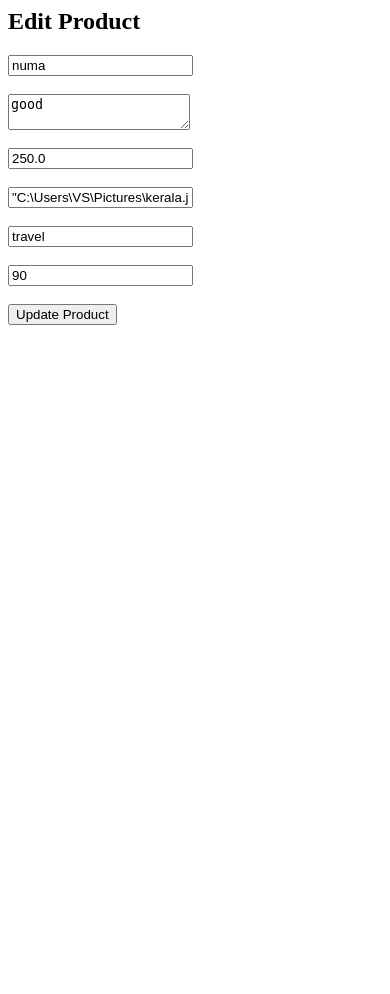
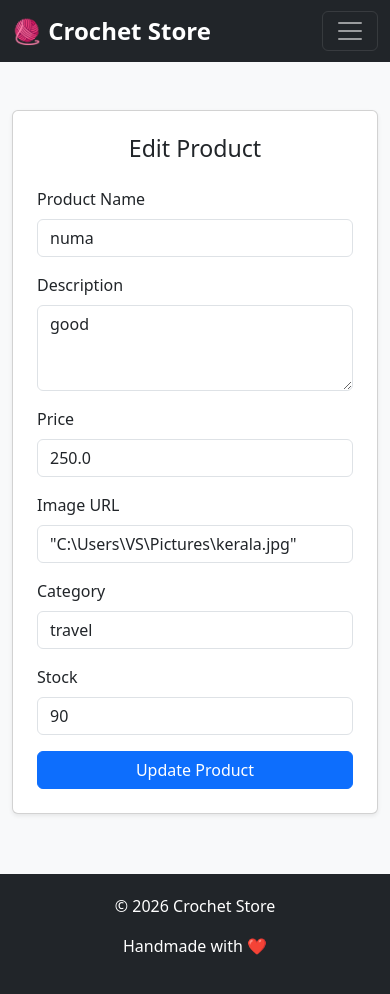
Before and after one commit to NumaMeman-cse/crochet_store, a Flask app: page /admin/edit-product/1 in a window 390 px wide. Before the commit the page ends 325 px from the top, so only its background shows below. Run offline with Flask 3, Linux system fonts and the light colour scheme.

Commit message:
Improved edit product UI

```diff
--- a/templates/admin/edit_product.html
+++ b/templates/admin/edit_product.html
@@ -1,19 +1,57 @@
-<h2>Edit Product</h2>
+{% extends "base.html" %}
+
+{% block content %}
+
+<div class="row justify-content-center">
+
+<div class="col-md-7">
+
+<div class="card shadow-sm p-4">
+
+<h3 class="mb-4 text-center">Edit Product</h3>
 
 <form method="POST">
 
-<input name="name" value="{{product.name}}"><br><br>
+<div class="mb-3">
+<label class="form-label">Product Name</label>
+<input name="name" class="form-control" value="{{product.name}}" required>
+</div>
 
-<textarea name="description">{{product.description}}</textarea><br><br>
+<div class="mb-3">
+<label class="form-label">Description</label>
+<textarea name="description" class="form-control" rows="3" required>{{product.description}}</textarea>
+</div>
 
-<input name="price" value="{{product.price}}"><br><br>
+<div class="mb-3">
+<label class="form-label">Price</label>
+<input name="price" class="form-control" value="{{product.price}}" required>
+</div>
 
-<input name="image" value="{{product.image}}"><br><br>
+<div class="mb-3">
+<label class="form-label">Image URL</label>
+<input name="image" class="form-control" value="{{product.image}}" required>
+</div>
 
-<input name="category" value="{{product.category}}"><br><br>
+<div class="mb-3">
+<label class="form-label">Category</label>
+<input name="category" class="form-control" value="{{product.category}}" required>
+</div>
 
-<input name="stock" value="{{product.stock}}"><br><br>
+<div class="mb-3">
+<label class="form-label">Stock</label>
+<input name="stock" class="form-control" value="{{product.stock}}" required>
+</div>
 
-<button type="submit">Update Product</button>
+<button type="submit" class="btn btn-primary w-100">
+Update Product
+</button>
 
 </form>
+
+</div>
+
+</div>
+
+</div>
+
+{% endblock %}
```
